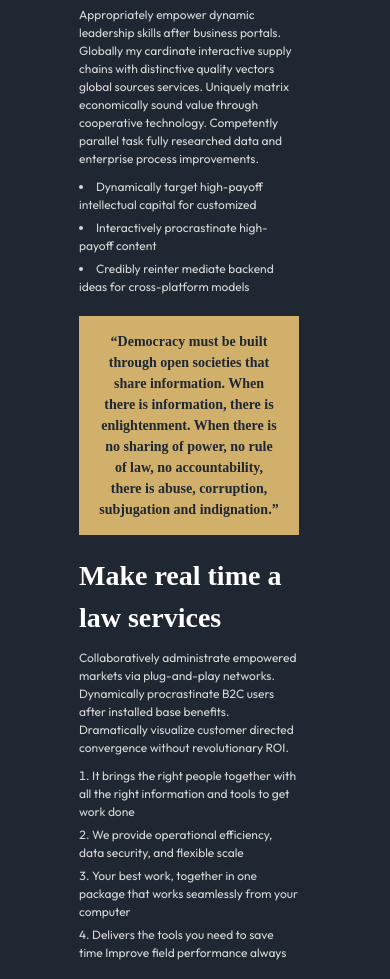
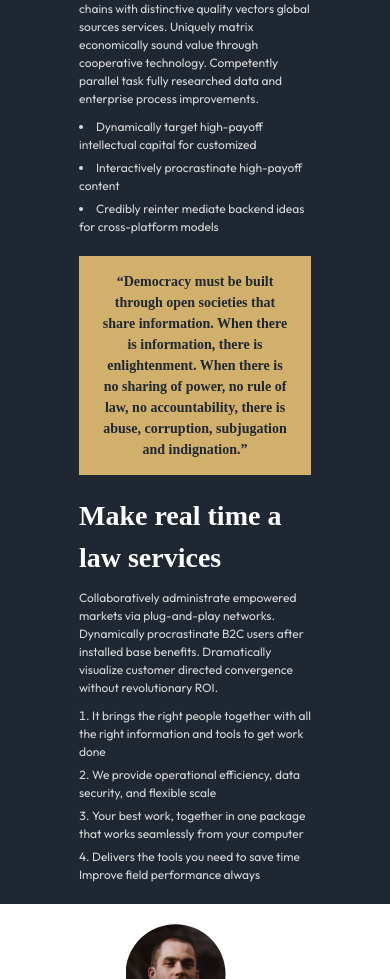
Before and after one commit to MONSURU-rgb/attorneyster, a website: page src/blog-single.html in a window 390 px wide. Shown: the part 1021-2000 px from the top of the page. Drawn offline with nearby package versions, Linux system fonts and the light colour scheme; a web font is replaced by a local one.

Commit message:
"Change"

```diff
--- a/src/blog-single.html
+++ b/src/blog-single.html
@@ -133,35 +133,35 @@
             <div style="text-align: left; width: 70%; margin: auto;">
                 <h3  style="font-family: Outfit; color:#D1B06B; font-size: clamp(12px,0.8vw,15px); padding-bottom: clamp(10px,1.6vw,25px);">Legal Advice  &nbsp; | &nbsp;  Sunday, July 19, 2022   </h3>
 
-                <h2 style="width: clamp(220px,43vw,700px); font-family: Cormorant-Garamond; font-size: clamp(28px,3.1vw,48.8px); font-weight: 500; color: white; padding-bottom: clamp(10px,1.2vw,20px); border-bottom: 1px solid #3A4553;">Failing to Carry Out The Terms of A Business Contract</h2>
+                <h2 style="width: clamp(260px,43vw,700px); font-family: Cormorant-Garamond; font-size: clamp(28px,3.1vw,48.8px); font-weight: 500; color: white; padding-bottom: clamp(10px,1.2vw,20px); border-bottom: 1px solid #3A4553;">Failing to Carry Out The Terms of A Business Contract</h2>
 
-                <p style="font-family: Outfit; font-size: clamp(12px,0.8vw,15px); color: #D7D7D7; max-width: clamp(220px,42vw,700px); font-weight: 400; padding-top: clamp(10px,1.2vw,20px);">Uniquely matrix economically sound value through cooperative technology. Competently parallel task fully researched data and enterprise process improvements. Collaboratively expedite quality manufactured products via client-focused results quickly communicate enabled technology and turnkey leadership skills. Uniquely enable accurate supply chains rather than friction technology.</p>
+                <p style="font-family: Outfit; font-size: clamp(12px,0.8vw,15px); color: #D7D7D7; max-width: clamp(260px,42vw,700px); font-weight: 400; padding-top: clamp(10px,1.2vw,20px);">Uniquely matrix economically sound value through cooperative technology. Competently parallel task fully researched data and enterprise process improvements. Collaboratively expedite quality manufactured products via client-focused results quickly communicate enabled technology and turnkey leadership skills. Uniquely enable accurate supply chains rather than friction technology.</p>
 
                 <h3 style="font-family: Cormorant-Garamond; font-size: clamp(28px,2.1vw,34px); font-weight: 700; color: white; padding-top: clamp(10px,1.2vw,20px);">Equal Justice for all Livings</h3>
 
-                <p style="font-family: Outfit; font-size: clamp(12px,0.8vw,15px); color: #D7D7D7; max-width: clamp(220px,43vw,730px); font-weight: 400; padding-top: clamp(10px,1.2vw,20px);">
+                <p style="font-family: Outfit; font-size: clamp(12px,0.8vw,15px); color: #D7D7D7; max-width: clamp(260px,43vw,730px); font-weight: 400; padding-top: clamp(10px,1.2vw,20px);">
                     Appropriately empower dynamic leadership skills after business portals. Globally my cardinate interactive supply chains with distinctive quality vectors global sources services. Uniquely matrix economically sound value through cooperative technology. Competently parallel task fully researched data and enterprise process improvements.
                 </p>
 
-                <ul style="font-family: Outfit; font-size: clamp(12px,0.8vw,15px); color: #D7D7D7; max-width: clamp(220px,43vw,730px); font-weight: 400; padding-block: clamp(10px,1.2vw,20px); list-style-type: disc; list-style-position: inside; display: flex; flex-direction: column; gap: clamp(5px,0.6vw,10px);">
+                <ul style="font-family: Outfit; font-size: clamp(12px,0.8vw,15px); color: #D7D7D7; max-width: clamp(260px,43vw,730px); font-weight: 400; padding-block: clamp(10px,1.2vw,20px); list-style-type: disc; list-style-position: inside; display: flex; flex-direction: column; gap: clamp(5px,0.6vw,10px);">
                     <li>Dynamically target high-payoff intellectual capital for customized</li>
                     <li>Interactively procrastinate high-payoff content</li>
                     <li> Credibly reinter mediate backend ideas for cross-platform models</li>
                 </ul>
 
                 <div style="margin-block: clamp(10px,1.4vw,25px); background-color:
-                #D1B06B; padding-block: clamp(15px,2.8vw,44px); padding-inline: clamp(20px,3.6vw,57px);font-family: Cormorant-Garamond; font-size: clamp(14px,1.1vw,22px); font-weight: 600; color: #1F2732; text-align: center; max-width:clamp(220px,41vw,700px);">
+                #D1B06B; padding-block: clamp(15px,2.8vw,44px); padding-inline: clamp(20px,3.6vw,57px);font-family: Cormorant-Garamond; font-size: clamp(14px,1.1vw,22px); font-weight: 600; color: #1F2732; text-align: center; max-width:clamp(260px,41vw,700px);">
 
                     “Democracy must be built through open societies that share information. When there is information, there is enlightenment. When there is no sharing of power, no rule of law, no accountability, there is abuse, corruption, subjugation and indignation.”
                 </div>
 
                 <h3 style="font-family: Cormorant-Garamond; font-size: clamp(28px,2.1vw,34px); font-weight: 700; color: white; padding-top: clamp(10px,1.2vw,20px);">Make real time a law services</h3>
 
-                <p style="font-family: Outfit; font-size: clamp(12px,0.8vw,15px); color: #D7D7D7; max-width: clamp(220px,40vw,700px); font-weight: 400; padding-top: clamp(10px,1.2vw,20px);">
+                <p style="font-family: Outfit; font-size: clamp(12px,0.8vw,15px); color: #D7D7D7; max-width: clamp(260px,40vw,700px); font-weight: 400; padding-top: clamp(10px,1.2vw,20px);">
                     Collaboratively administrate empowered markets via plug-and-play networks. Dynamically procrastinate B2C users after installed base benefits. Dramatically visualize customer directed convergence without revolutionary ROI.
                 </p>
 
-                <ol style="font-family: 'Outfit'; font-size: clamp(12px,0.8vw,15px); color: #D7D7D7; max-width: clamp(220px,43vw,730px); font-weight: 400; padding-block: clamp(10px,1.2vw,20px); list-style-type: decimal; list-style-position: inside; display: flex; flex-direction: column; gap: clamp(5px,0.6vw,10px);">
+                <ol style="font-family: 'Outfit'; font-size: clamp(12px,0.8vw,15px); color: #D7D7D7; max-width: clamp(260px,43vw,730px); font-weight: 400; padding-block: clamp(10px,1.2vw,20px); list-style-type: decimal; list-style-position: inside; display: flex; flex-direction: column; gap: clamp(5px,0.6vw,10px);">
                     <li> It brings the right people together with all the right information and tools to get work done</li>
                     <li> We provide operational efficiency, data security, and flexible scale</li>
                     <li> Your best work, together in one package that works seamlessly from your computer</li>
@@ -184,7 +184,7 @@
                      John Carter
                 </h2>
 
-                <p  style="font-family: Outfit; font-size: clamp(12px,0.9vw,15px); color: #909090; max-width: clamp(200px,34vw,500px); font-weight: 400;">
+                <p  style="font-family: Outfit; font-size: clamp(12px,0.9vw,15px); color: #909090; max-width: clamp(260px,34vw,500px); font-weight: 400;">
                     It is a long established fact that a reader will be distracted by the readable content of a page when looking at its layout. The point of using Lorem Ipsum is that it has   readable English.
                 </p>
 
```
